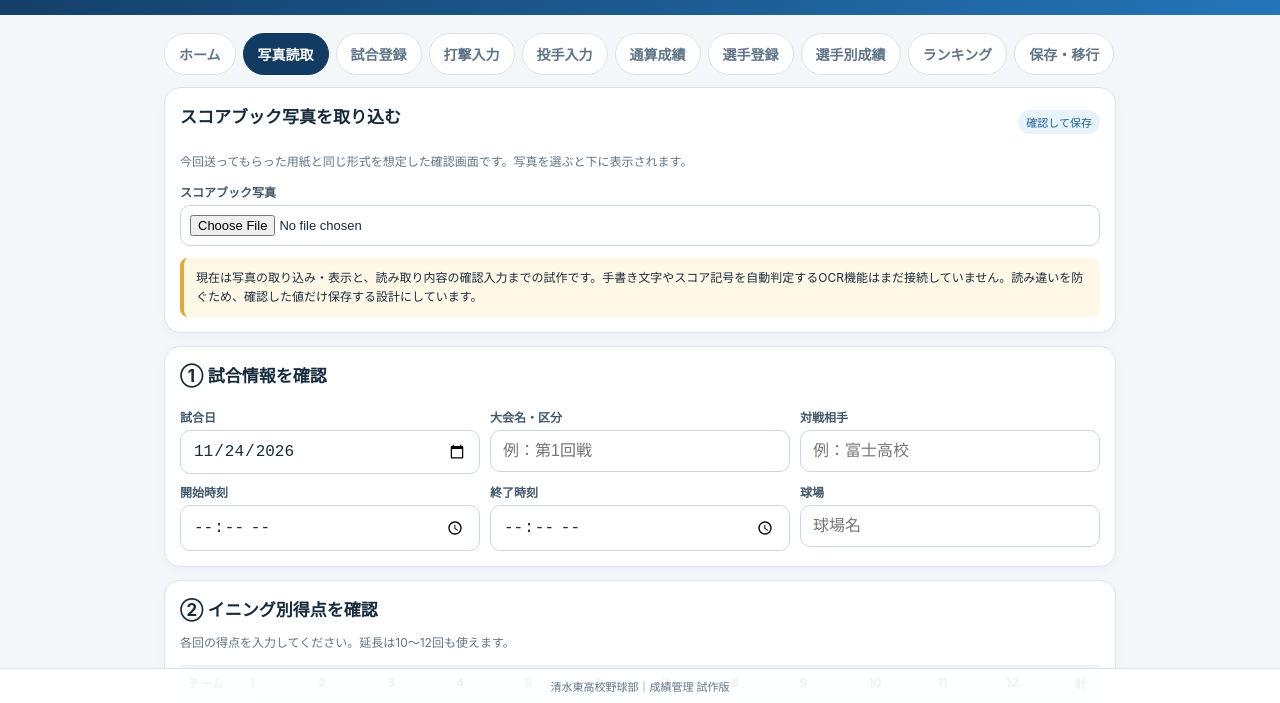
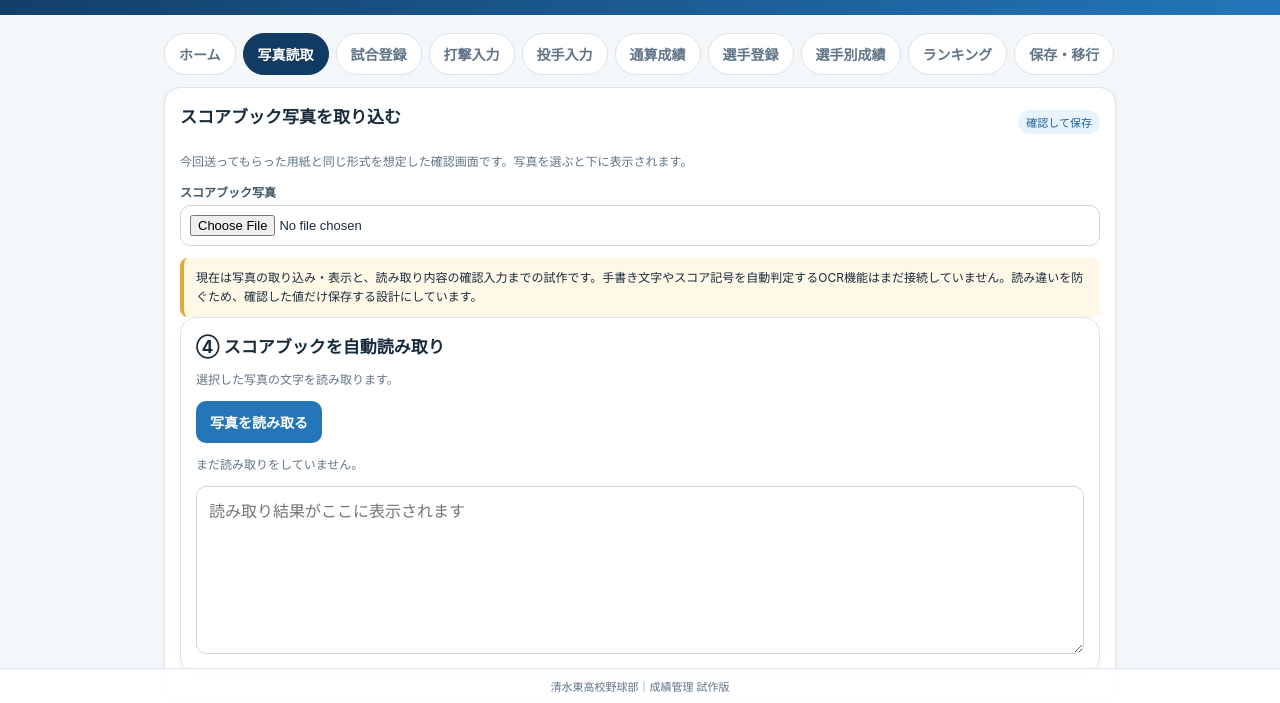
Before and after one commit to doratakomaemon/shimizu-baseball-stats, a plain HTML site: page index.html in a window 1280 px wide. Both pictures are taken after a click on the button "写真読取". Shown: the part 97-800 px from the top of the page. Drawn offline with Linux system fonts and the light colour scheme.

Commit message:
Update index.html

```diff
--- a/index.html
+++ b/index.html
@@ -48,7 +48,15 @@ footer{position:fixed;bottom:0;left:0;right:0;background:#ffffffed;border-top:1p
 <div class="card"><div class="rowtitle"><h2>スコアブック写真を取り込む</h2><span class="badge">確認して保存</span></div>
 <p class="muted">今回送ってもらった用紙と同じ形式を想定した確認画面です。写真を選ぶと下に表示されます。</p>
 <label>スコアブック写真</label><input type="file" accept="image/*"id="scorePhotoNew" onchange="previewScorePhoto(event)"><img id="scorePreviewNew" alt="選択したスコアブック写真" style="display:none;width:100%;max-height:420px;object-fit:contain;margin-top:10px;border-radius:10px;background:#edf2f6">
-<div class="notice" style="margin-top:12px">現在は写真の取り込み・表示と、読み取り内容の確認入力までの試作です。手書き文字やスコア記号を自動判定するOCR機能はまだ接続していません。読み違いを防ぐため、確認した値だけ保存する設計にしています。</div>
+<div class="notice" style="margin-top:12px">現在は写真の取り込み・表示と、読み取り内容の確認入力までの試作です。手書き文字やスコア記号を自動判定するOCR機能はまだ接続していません。読み違いを防ぐため、確認した値だけ保存する設計にしています。</div><div class="card">
+  <h2>④ スコアブックを自動読み取り</h2>
+  <p class="muted">選択した写真の文字を読み取ります。</p>
+  <div class="actions">
+    <button onclick="readScorePhoto()">写真を読み取る</button>
+  </div>
+  <p id="ocrStatus" class="muted">まだ読み取りをしていません。</p>
+  <textarea id="ocrResult" rows="8" placeholder="読み取り結果がここに表示されます"></textarea>
+</div>
 </div>
 <div class="card"><h2>① 試合情報を確認</h2><div class="formgrid">
 <div><label>試合日</label><input id="phDate" type="date"></div><div><label>大会名・区分</label><input id="phType" placeholder="例：第1回戦"></div><div><label>対戦相手</label><input id="phOpponent" placeholder="例：富士高校"></div><div><label>開始時刻</label><input id="phStart" type="time"></div><div><label>終了時刻</label><input id="phEnd" type="time"></div><div><label>球場</label><input id="phVenue" placeholder="球場名"></div>
@@ -95,7 +103,7 @@ footer{position:fixed;bottom:0;left:0;right:0;background:#ffffffed;border-top:1p
   <button onclick="exportData()">バックアップを書き出す</button> <label style="margin:0"> バックアップを読み込む<input type="file" id="importFile" accept=".json,application/json" onchange="importData(event)">
   </label></div></div><div class="card"><h2>CSV出力</h2><p class="muted">通算成績を表計算ソフトで確認できます。</p><div class="actions"><button class="secondary" onclick="exportCSV('bat')">打撃通算CSV</button><button class="secondary" onclick="exportCSV('pitch')">投手通算CSV</button></div></div><div class="card"><h2>スコア写真について</h2><label>写真を選択して確認</label><input type="file" accept="image/*" capture="environment" id="scorePhoto" onchange="previewPhoto(event)"><img id="photoPreview"><p class="muted">この試作版では写真の保管・プレビューまで対応しています。手書きスコアのAI自動読取は未接続です。写真をChatGPTに送って読み取り、確認した数値を入力する運用から始められます。</p></div><div class="card"><button class="danger" onclick="clearData()">この端末のデータをすべて削除</button><p class="muted">削除前に必ずバックアップしてください。</p></div></section>
 </main><footer>清水東高校野球部｜成績管理 試作版</footer>
-<script>
+<script src="https://cdn.jsdelivr.net/npm/tesseract.js@5/dist/tesseract.min.js"></script><script>
 const KEY='shimizuBaseballDataV1';
 let db=JSON.parse(localStorage.getItem(KEY)||'{"players":[],"games":[],"bat":[],"pitch":[]}');
 const $=id=>document.getElementById(id), num=id=>Number($(id).value||0);
@@ -258,7 +266,47 @@ function goTab(id){
   if(panel)panel.classList.add('active');
 }
 
-function clearData(){if(confirm('全データを削除します。本当によろしいですか？')){db={players:[],games:[],bat:[],pitch:[]};save()}}
+async function readScorePhoto(){
+  const file=$('scorePhotoNew').files[0];
+
+  if(!file){
+    alert('先にスコアブック写真を選択してください');
+    return;
+  }
+
+  if(typeof Tesseract==='undefined'){
+    alert('OCRライブラリを読み込めませんでした。ページを再読み込みして確認してください。');
+    return;
+  }
+
+  const status=$('ocrStatus');
+  const result=$('ocrResult');
+
+  status.textContent='写真を読み取っています。少し待ってね…';
+  result.value='';
+
+  try{
+    const output=await Tesseract.recognize(
+      file,
+      'jpn+eng',
+      {
+        logger:m=>{
+          if(m.status==='recognizing text'){
+            status.textContent='読み取り中… '+Math.round(m.progress*100)+'%';
+          }
+        }
+      }
+    );
+
+    result.value=output.data.text;
+    status.textContent='読み取り完了！内容を確認してください。';
+
+  }catch(error){
+    console.error(error);
+    status.textContent='読み取りに失敗しました。';
+    alert('読み取りに失敗しました。写真や通信環境を確認してください。');
+  }
+}function clearData(){if(confirm('全データを削除します。本当によろしいですか？')){db={players:[],games:[],bat:[],pitch:[]};save()}}
 document.querySelectorAll('.tab').forEach(b=>b.addEventListener('click',()=>goTab(b.dataset.tab)));
 document.querySelectorAll('.inning').forEach(el=>el.addEventListener('input',calcPhotoTotals));
 $('gDate').value=new Date().toISOString().slice(0,10);$('phDate').value=new Date().toISOString().slice(0,10);render();
```
